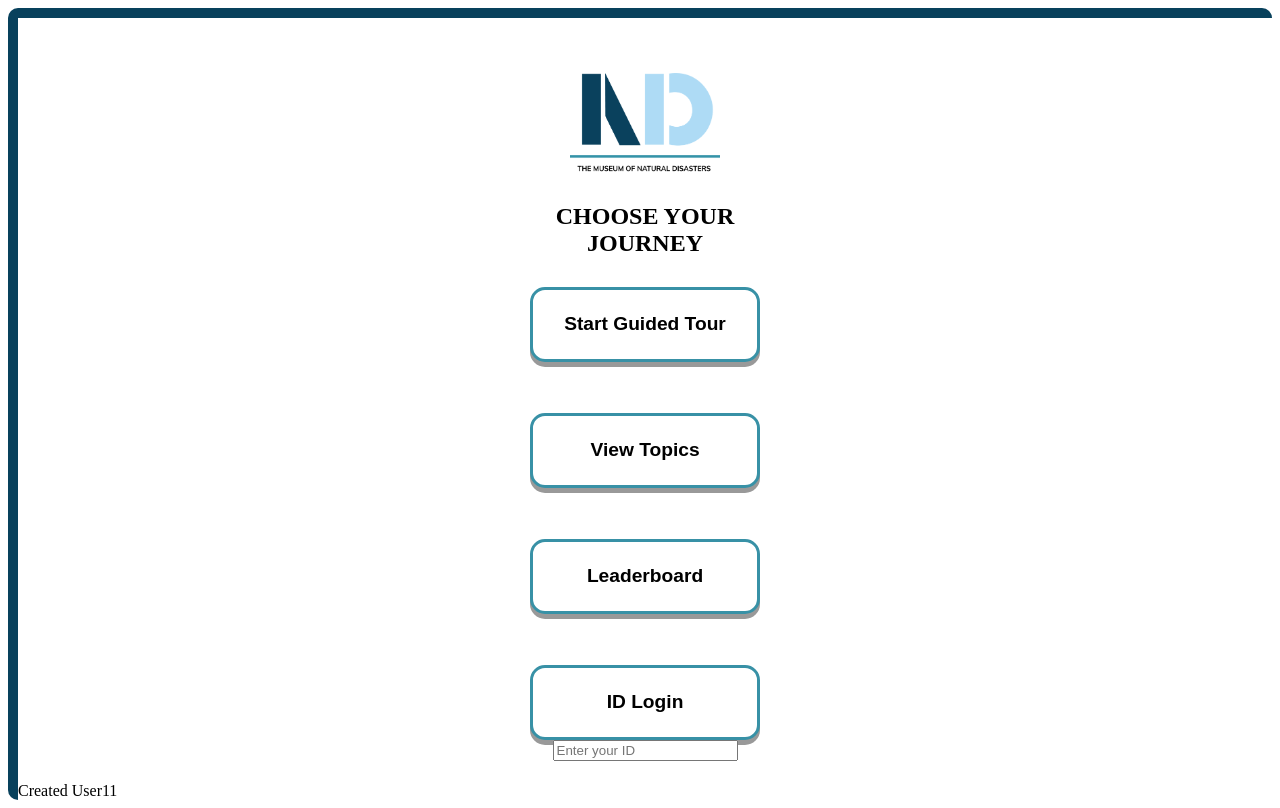
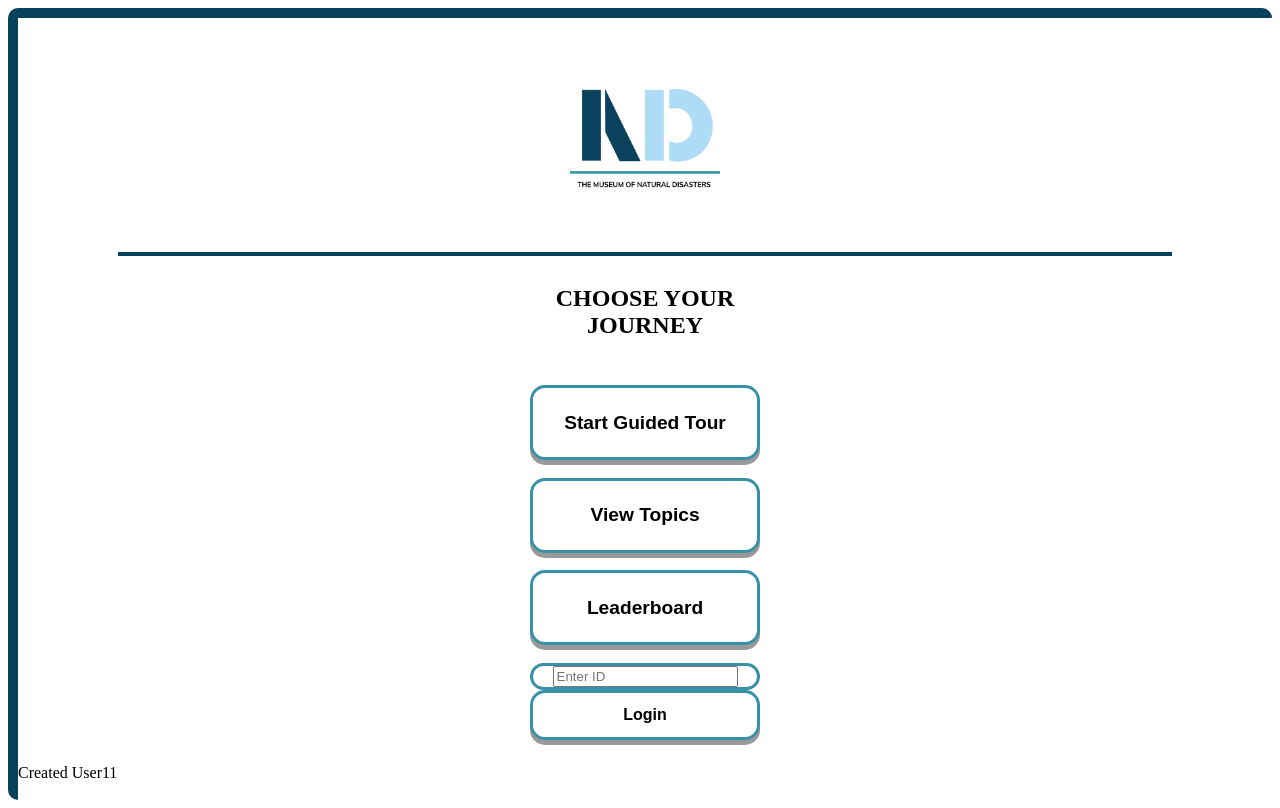
Before and after one commit to jckh-dev/DECO1800_MND_app, a PHP site: page / in a window 1280 px wide. Run offline with PHP 8.4, Linux system fonts and the light colour scheme; data comes from the database, SQL or seed files in the repository; some libraries are stand-ins or nearby versions.

Commit message:
Final CSS tweaks for index page

```diff
--- a/CSS/style.css
+++ b/CSS/style.css
@@ -9,6 +9,7 @@
     border-radius: 10px;
     display: grid;
     grid-gap: 1vh;
+    grid-template-rows: 0.6fr 0.4fr 0.25fr 1fr 0.25fr 0.25fr;
     grid-template-areas:"header"
                         "points"
                         "higher"
@@ -16,7 +17,7 @@
                         "lower"
                         "footer"
     ;
-    grid-template-rows: 0.6fr 0.4fr 0.25fr 1fr 0.25fr 0.25fr;
+
 }
 
 .indexpage{
@@ -25,8 +26,7 @@
     border-top: solid #08415c 10px;
     border-radius: 10px;
     display: grid;
-
-    grid-template-rows: 0.6fr 0.4fr 1fr 1fr 1fr 0.25fr;
+    /* grid-template-rows: 0.6fr 0.4fr 0.5fr 0.5fr 0.5fr 0.25fr; */
     grid-template-areas:"header"
                         "textbox"
                         "tour"
@@ -34,27 +34,24 @@
                         "scoreboard"
                         "login"
     ;
-
 }
-
 
 .box {
     /* background-color: lightgray; */
-    color: black;
-    margin: 5px;
-    border-radius: 5px;
     text-align: center;
+    align-self: center;
   }
 
 .logoheader {
     grid-area: header;
-    padding-top: 4%;
-    /* justify-content: space-around;
-    align-items: center; */
+    margin-left: 8%;
+    margin-right: 8%;
+    padding-top: 5%;
+    padding-bottom: 5%;
+    border-bottom: #08415c solid 0.3em;
 }
 
 /* NAV HEADER LAYOUT */
-
 .navheader{
     grid-area: header;
     display: flex;
@@ -84,25 +81,26 @@
 
 .textbox {
   grid-area: textbox;
+  align-self: baseline;
 }
 
 .tour{
   grid-area: tour;
 }
 
-.login {
-  grid-area: login;
+.topic{
+  grid-area: topic;
 }
 
 .scoreboard {
   grid-area: scoreboard;
 }
-
-.topic{
-  grid-area: topic;
+.login {
+  grid-area: login;
+  display: flex;
+  justify-content: center;
+  align-items: center;
 }
-
-
 
 /* GAME PAGE LAYOUT */
 /* points class will have nested grid - left side clue, right side points */
@@ -125,7 +123,13 @@
 
 
 
-/* BUTTON CSS */
+/* BUTTON CSS FRONT PAGE*/
+.input {
+  width: 230px;
+  outline: none;
+  border:#3891a6 solid;
+  border-radius: 15px;
+}
 
 a {
   text-decoration: none;
@@ -146,6 +150,21 @@ a {
   font-weight: bolder;
  }
 
+ .idbutton {
+  width: 230px;
+  height: 50px;
+  font-size: 1em;
+  cursor: pointer;
+  text-align: center;
+  outline: none;
+  color: black;
+  background-color:white;
+  border:#3891a6 solid;
+  border-radius: 15px;
+  box-shadow: 0 5px #999;
+  font-weight: bolder;
+}
+
 .button:hover {background-color: #535753}
 
 .button:active {
@@ -156,12 +175,6 @@ a {
 
 
 /*James' Edits*/
-
-
-.center {
-  text-align: center;
-}
-
 #map {
 	width: 70vw;
 	height: 30vh;
--- a/index.php
+++ b/index.php
@@ -91,12 +91,10 @@
   </aside>
 
   <aside class="box login">
-      <div class = "center">
         <form id="login" action="index.php" method="POST">
-            <button class="button" type='submit'>ID Login</button><br> <!-- button isn't centered when small -->
-        <div class="input"><input type="text"  name="userID" placeholder="Enter your ID" required></div>
-      </div>
-    </form>
+            <div class="input"><input type="text" name="userID" placeholder="Enter ID" required></div>
+            <button class="idbutton" type='submit'>Login</button>
+        </form>
   </aside>
 
 </body>
```
